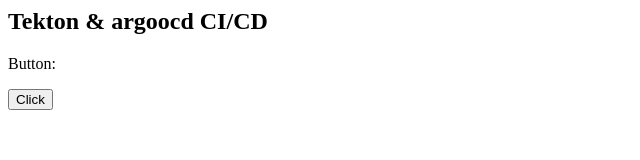
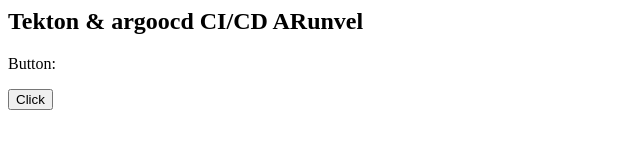
Before and after one commit to arunvel1988/appv1_docker, a plain HTML site: page index.html in a window 1280 px wide. Shown: the whole page, without its empty margins (0-640 px from the left). Drawn offline with Linux system fonts and the light colour scheme.

Commit message:
Update index.html

```diff
--- a/index.html
+++ b/index.html
@@ -1,6 +1,6 @@
 <html>
 <body>
-<h2> Tekton & argoocd CI/CD </h2>
+<h2> Tekton & argoocd CI/CD ARunvel </h2>
 <p> Button:</p>
 <button>Click</button>
 </body>
```
